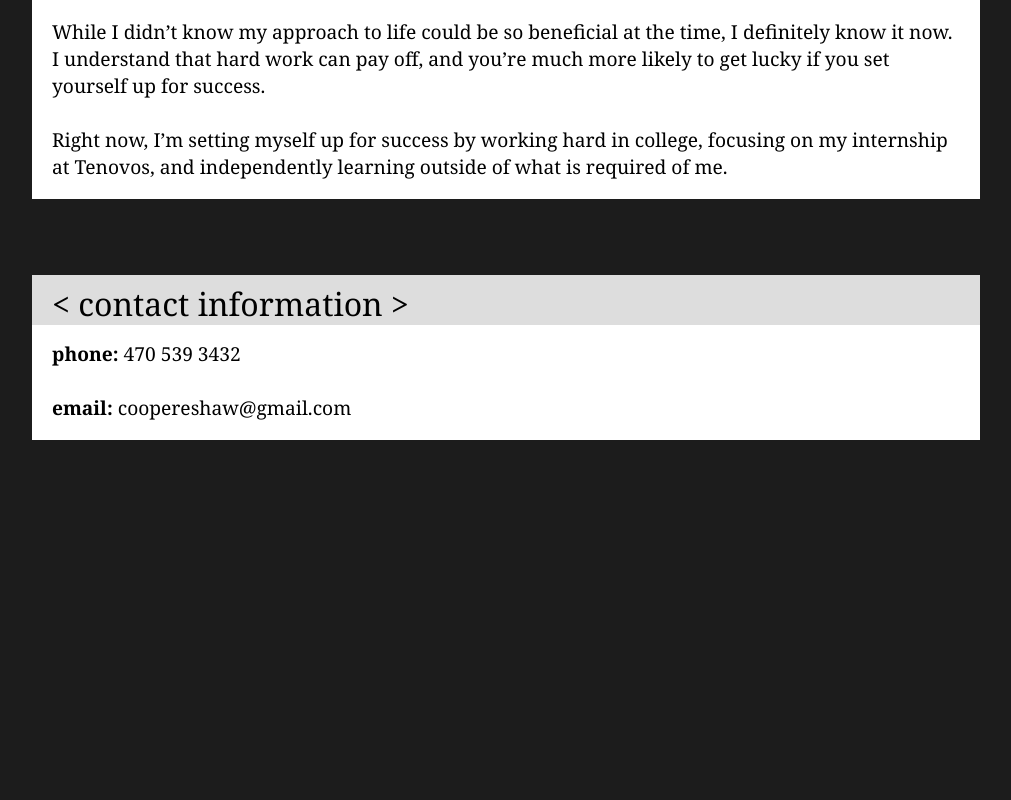
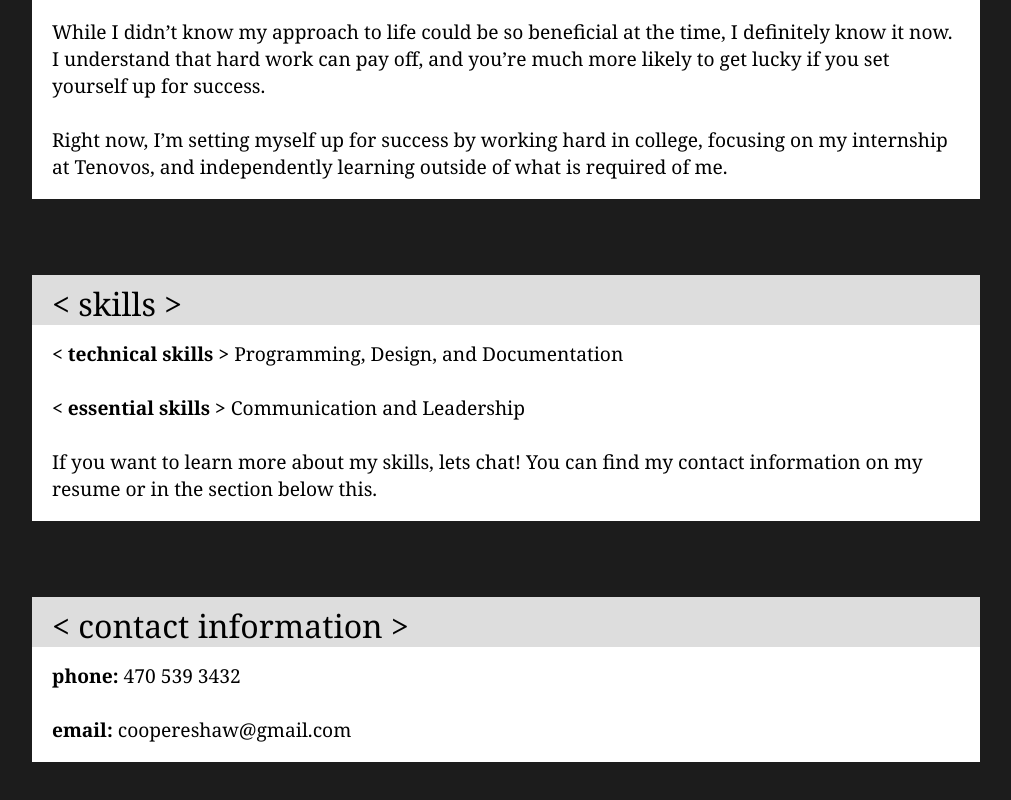
Before and after one commit to elbyshaw/shaw, a plain HTML site: page bio.html in a window 1280 px wide. Shown: the part 1211-2011 px from the top of the page, without its empty margins (134-1145 px from the left). Before the commit the page ends 1727 px from the top, so only its background shows below. Drawn offline with Linux system fonts and the light colour scheme.

Commit message:
Update bio.html

```diff
--- a/bio.html
+++ b/bio.html
@@ -73,6 +73,22 @@
     <div class="flexbox">
         <div class="container">
             <div class="grey-top">
+                <p class="titletext">&lt; skills &gt;</p>
+            </div>
+            <p class="bodytext">
+
+                <b>&lt; technical skills &gt;</b> Programming, Design, and Documentation<br><br>
+                <b>&lt; essential skills &gt;</b> Communication and Leadership<br><br>
+
+                If you want to learn more about my skills, lets chat! You can find my contact information on my resume or in the section below this.
+
+            </p>
+        </div>
+    </div>
+
+    <div class="flexbox">
+        <div class="container">
+            <div class="grey-top">
                 <p class="titletext">&lt; contact information &gt;</p>
             </div>
             <p class="bodytext">
```
